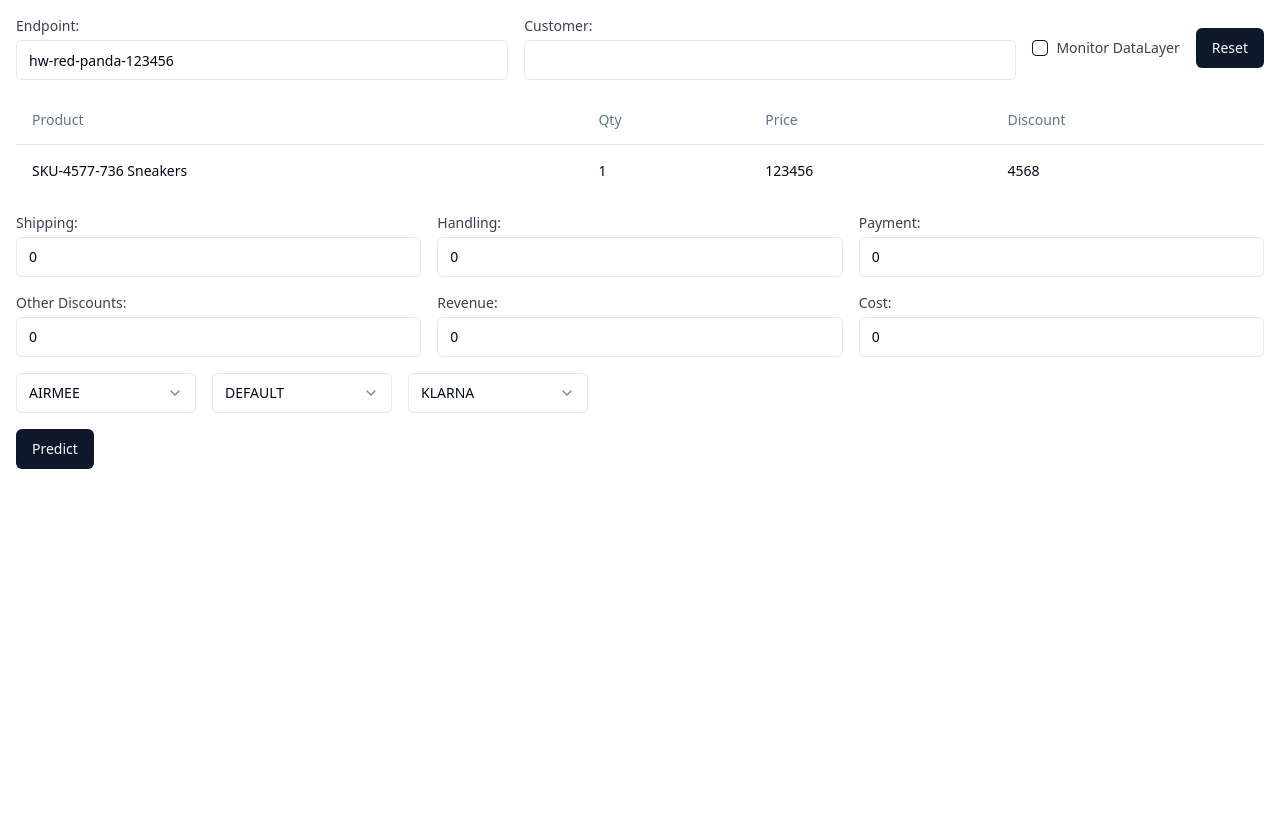
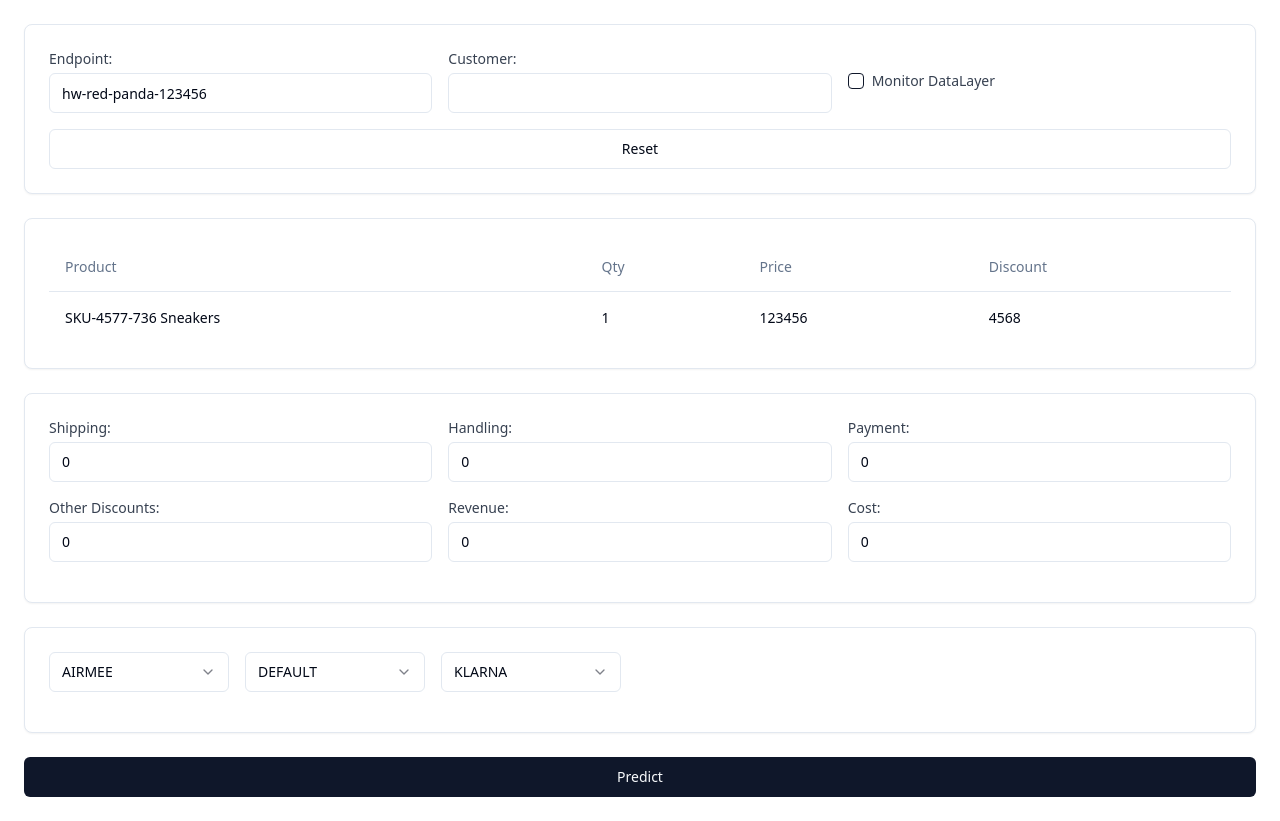
Before and after one commit to GPT-Engineer-App/friendly-interface-builder, a React (Vite) app: page / in a window 1280 px wide. Before the commit the page ends 800 px from the top, so only its background shows below. Built offline with nearby package versions, Linux system fonts and the light colour scheme.

Commit message:
Refactor Index component layout and styling

```diff
--- a/src/pages/Index.jsx
+++ b/src/pages/Index.jsx
@@ -4,6 +4,7 @@ import { Checkbox } from "@/components/ui/checkbox";
 import { Button } from "@/components/ui/button";
 import { Table, TableBody, TableCell, TableHead, TableHeader, TableRow } from "@/components/ui/table";
 import { Select, SelectContent, SelectItem, SelectTrigger, SelectValue } from "@/components/ui/select";
+import { Card, CardContent } from "@/components/ui/card";
 
 const Index = () => {
   const [endpoint, setEndpoint] = useState("hw-red-panda-123456");
@@ -14,13 +15,14 @@ const Index = () => {
     setEndpoint("");
     setCustomer("");
     setMonitorDataLayer(false);
-    // Reset other state variables here
   };
 
   return (
-    <div className="container mx-auto p-4">
-      <div className="flex items-center space-x-4 mb-4">
-        <div className="flex-grow">
+    <div className="container mx-auto p-6">
+      <Card className="mb-6">
+        <CardContent className="p-6">
+          <div className="grid grid-cols-1 md:grid-cols-3 gap-4 mb-4">
+            <div>
               <label htmlFor="endpoint" className="block text-sm font-medium text-gray-700 mb-1">Endpoint:</label>
               <Input
                 id="endpoint"
@@ -29,7 +31,7 @@ const Index = () => {
                 className="w-full"
               />
             </div>
-        <div className="flex-grow">
+            <div>
               <label htmlFor="customer" className="block text-sm font-medium text-gray-700 mb-1">Customer:</label>
               <Input
                 id="customer"
@@ -48,10 +50,14 @@ const Index = () => {
                 Monitor DataLayer
               </label>
             </div>
-        <Button onClick={handleReset}>Reset</Button>
           </div>
+          <Button onClick={handleReset} variant="outline" className="w-full">Reset</Button>
+        </CardContent>
+      </Card>
 
-      <Table className="mb-4">
+      <Card className="mb-6">
+        <CardContent className="p-6">
+          <Table>
             <TableHeader>
               <TableRow>
                 <TableHead>Product</TableHead>
@@ -69,8 +75,12 @@ const Index = () => {
               </TableRow>
             </TableBody>
           </Table>
+        </CardContent>
+      </Card>
 
-      <div className="grid grid-cols-3 gap-4 mb-4">
+      <Card className="mb-6">
+        <CardContent className="p-6">
+          <div className="grid grid-cols-2 md:grid-cols-3 gap-4 mb-4">
             {["Shipping", "Handling", "Payment", "Other Discounts", "Revenue", "Cost"].map((label) => (
               <div key={label}>
                 <label htmlFor={label.toLowerCase()} className="block text-sm font-medium text-gray-700 mb-1">{label}:</label>
@@ -83,8 +93,12 @@ const Index = () => {
               </div>
             ))}
           </div>
+        </CardContent>
+      </Card>
 
-      <div className="flex space-x-4 mb-4">
+      <Card className="mb-6">
+        <CardContent className="p-6">
+          <div className="flex flex-wrap gap-4 mb-4">
             {["AIRMEE", "DEFAULT", "KLARNA"].map((type) => (
               <Select key={type}>
                 <SelectTrigger className="w-[180px]">
@@ -96,8 +110,10 @@ const Index = () => {
               </Select>
             ))}
           </div>
+        </CardContent>
+      </Card>
 
-      <Button>Predict</Button>
+      <Button className="w-full">Predict</Button>
     </div>
   );
 };
```
Lines whose indentation alone changed are shown as unchanged.
